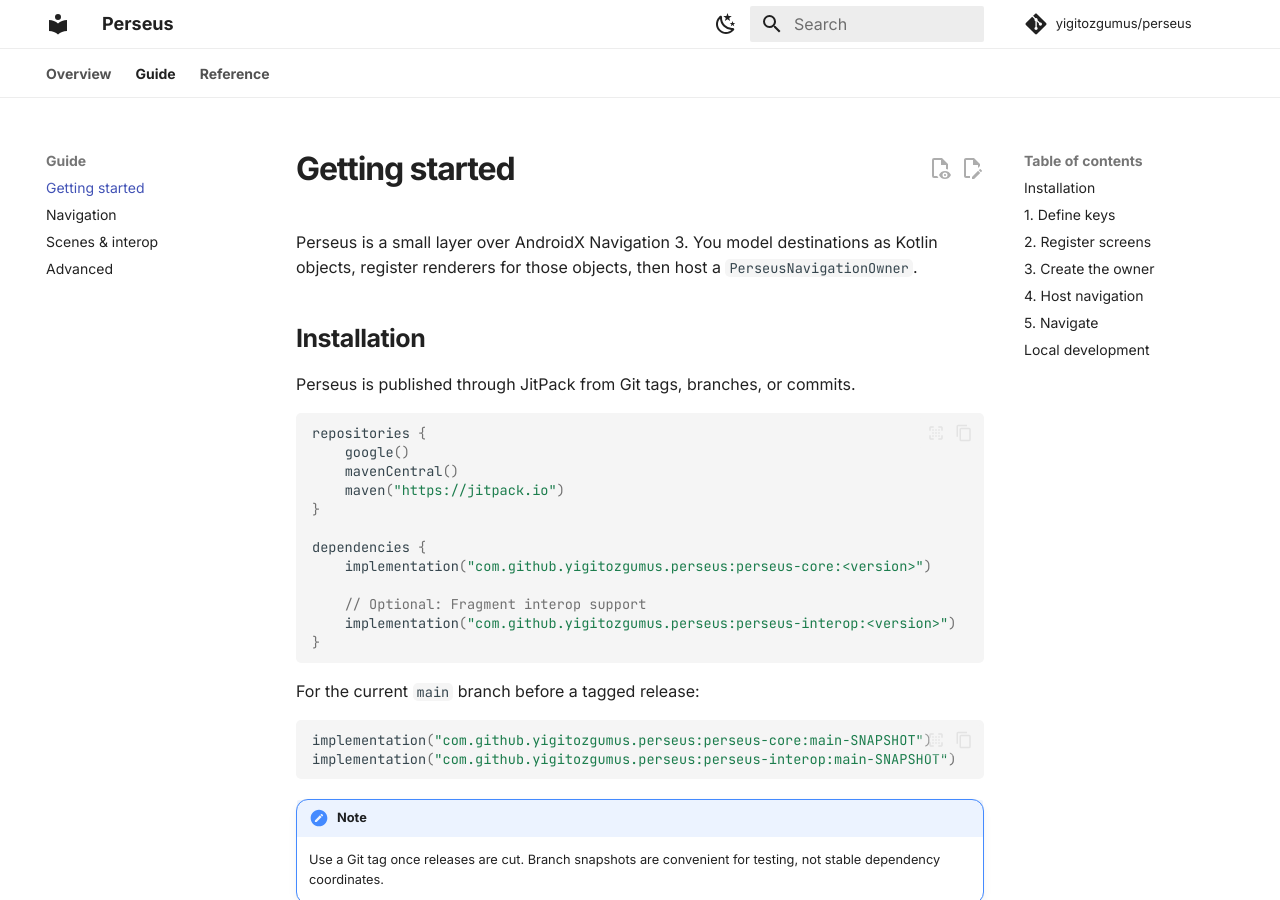
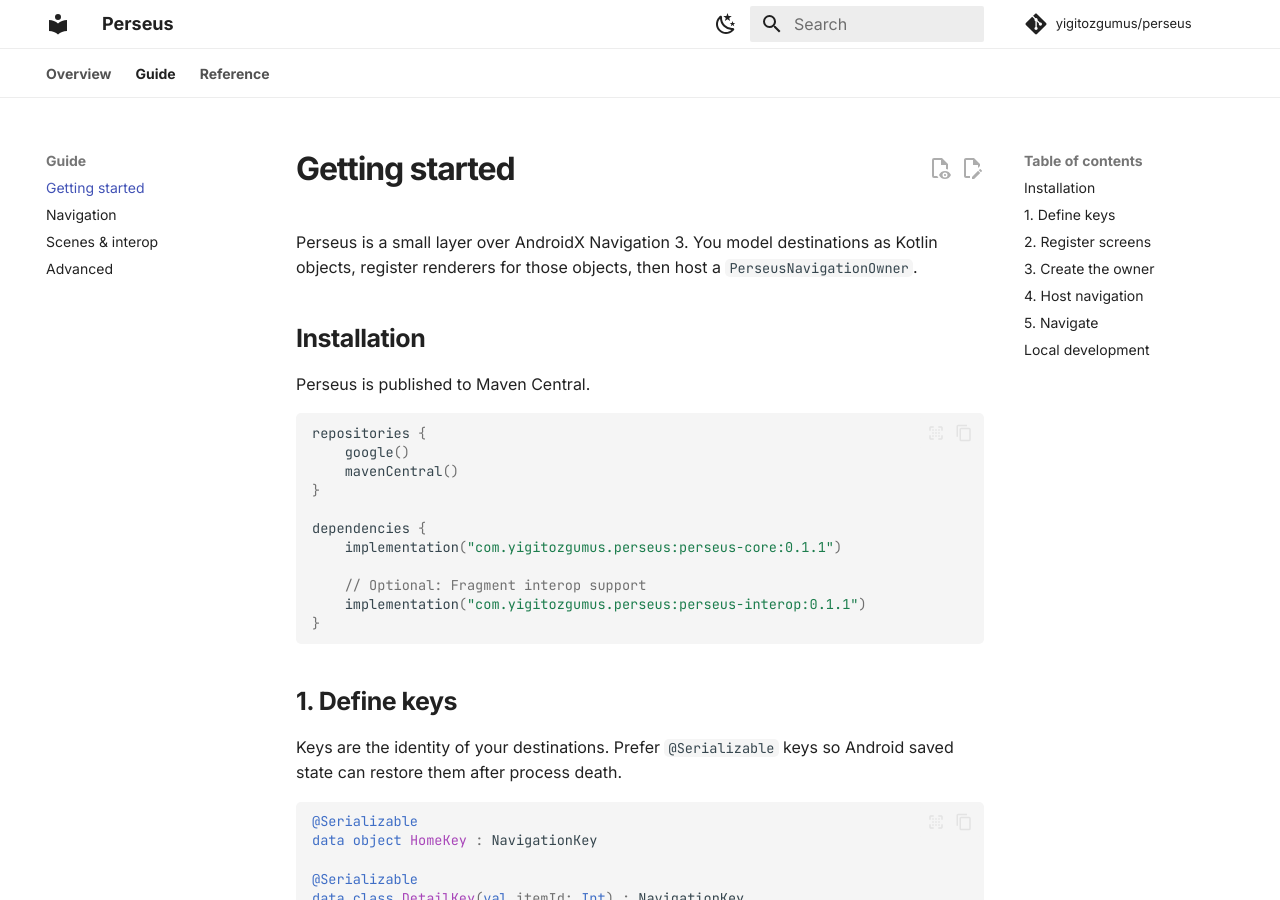
Before and after one commit to yigitozgumus/perseus, an MkDocs documentation site: the page built from docs/getting-started.md, in a window 1280 px wide and 900 px high. Built offline with MkDocs 1.6.1 and Material for MkDocs 9.7.7, drawn with Linux system fonts in a browser that asks for light colours; comment, search, counter and statistics services are not loaded.

Commit message:
docs: switch install coordinates from JitPack to Maven Central

````diff
--- a/docs/getting-started.md
+++ b/docs/getting-started.md
@@ -4,32 +4,21 @@ Perseus is a small layer over AndroidX Navigation 3. You model destinations as K
 
 ## Installation
 
-Perseus is published through JitPack from Git tags, branches, or commits.
+Perseus is published to Maven Central.
 
 ```kotlin
 repositories {
     google()
     mavenCentral()
-    maven("https://jitpack.io")
 }
 
 dependencies {
-    implementation("com.github.yigitozgumus.perseus:perseus-core:<version>")
+    implementation("com.yigitozgumus.perseus:perseus-core:0.1.1")
 
     // Optional: Fragment interop support
-    implementation("com.github.yigitozgumus.perseus:perseus-interop:<version>")
+    implementation("com.yigitozgumus.perseus:perseus-interop:0.1.1")
 }
 ```
-
-For the current `main` branch before a tagged release:
-
-```kotlin
-implementation("com.github.yigitozgumus.perseus:perseus-core:main-SNAPSHOT")
-implementation("com.github.yigitozgumus.perseus:perseus-interop:main-SNAPSHOT")
-```
-
-!!! note
-    Use a Git tag once releases are cut. Branch snapshots are convenient for testing, not stable dependency coordinates.
 
 ## 1. Define keys
 
````
Also changed, not shown: CHANGELOG.md (+8 -3 lines), README.md (+3 -11 lines), docs/changelog.md (+8 -3 lines).
